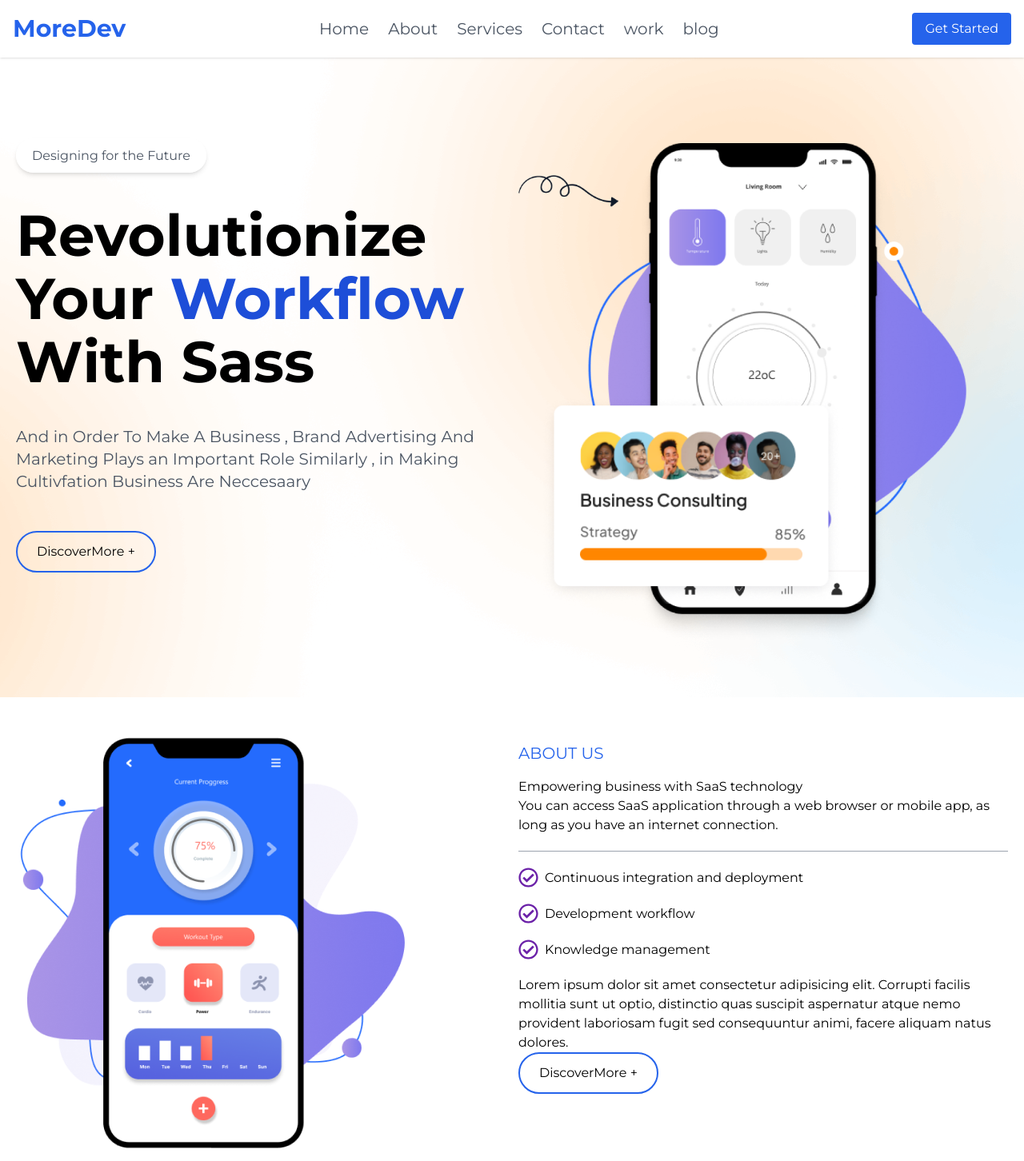
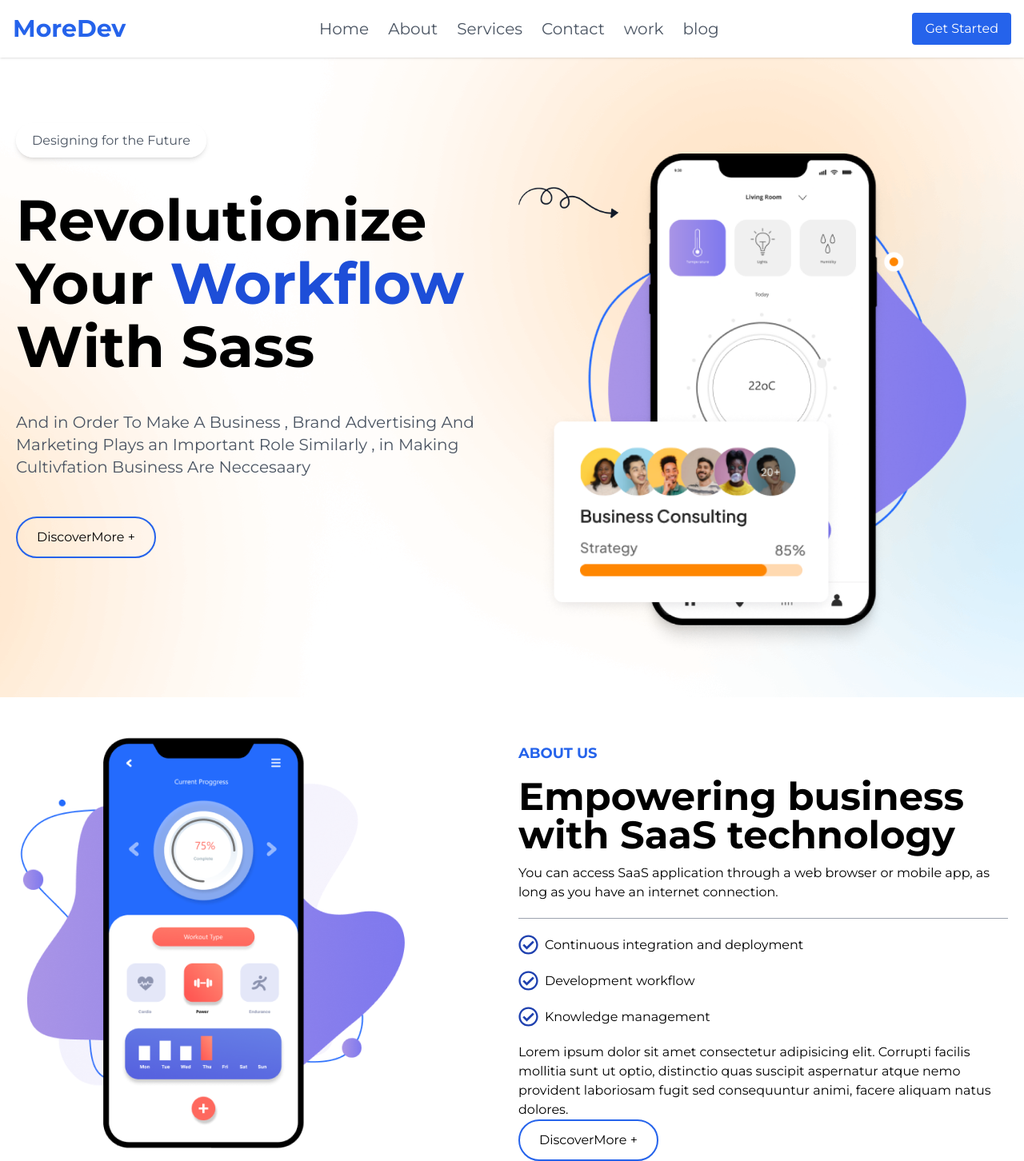
Before and after one commit to ajaypoddar78890/peralexsaslandingpage, a Next.js app: page / in a window 1280 px wide. Shown: the whole page at 80% size. Built offline with nearby package versions, Linux system fonts and the light colour scheme.

Commit message:
fixing the empowringsection

```diff
--- a/src/app/sections/Empowring.jsx
+++ b/src/app/sections/Empowring.jsx
@@ -8,9 +8,9 @@ const Empowring = () => {
           <img src="/asset 7.png" alt="hello world" />
         </div>
         <div className="contentsection font-medium  ">
-          <h1 className="text-blue-600 text-xl my-[1rem]">ABOUT US</h1>
-          <h2>Empowering business with SaaS technology</h2>
-          <p>
+          <h1 className="text-blue-600 text-lg  lg:font-bold my-[1rem]">ABOUT US</h1>
+          <h2 className="text-4xl font-semibold mb-3 md:text-5xl  ">Empowering business with SaaS technology</h2>
+          <p className="text-base">
             You can access SaaS application through a web browser or mobile app,
             as long as you have an internet connection.
           </p>
@@ -18,26 +18,26 @@ const Empowring = () => {
             <div className="flex items-center space-x-2 my-5 ">
               {" "}
               {/* Flex container with spacing */}
-              <FaRegCheckCircle size={25} className="text-purple-800" />{" "}
+              <FaRegCheckCircle size={25} className="text-blue-800" />{" "}
               {/* Icon with some custom styles */}
               <span className="  ">Continuous integration and deployment</span>
             </div>
             <div className="flex items-center space-x-2  mb-2 my-5">
               {" "}
               {/* Flex container with spacing */}
-              <FaRegCheckCircle size={25} className="text-purple-800" />{" "}
+              <FaRegCheckCircle size={25} className="text-blue-800" />{" "}
               {/* Icon with some custom styles */}
               <span className=" ">Development workflow</span>
             </div>
             <div className="flex items-center space-x-2  mb-2 my-5">
               {" "}
               {/* Flex container with spacing */}
-              <FaRegCheckCircle size={25} className="text-purple-800" />{" "}
+              <FaRegCheckCircle size={25} className="text-blue-800" />{" "}
               {/* Icon with some custom styles */}
               <span className=" ">Knowledge management</span>
             </div>
           </div>
-          <p>
+          <p className="">
             Lorem ipsum dolor sit amet consectetur adipisicing elit. Corrupti
             facilis mollitia sunt ut optio, distinctio quas suscipit aspernatur
             atque nemo provident laboriosam fugit sed consequuntur animi, facere
--- a/src/app/sections/Hero.jsx
+++ b/src/app/sections/Hero.jsx
@@ -6,8 +6,8 @@ const Hero = () => {
   return (
     <div className="Hero-section container-fluid h-full w-full">
       <div className="container mx-auto px-5  ">
-        <div className="hero-content  h-screen grid  lg:grid-cols-2 gap-4  place-content-center justify-center lg:pt-10 ">
-          <div className=" rounded-lg mt-8   ">
+        <div className="hero-content  h-screen grid   pt-5 lg:grid-cols-2 gap-4   justify-center  lg:pt-[5rem] ">
+          <div className=" rounded-lg   ">
             <div className="button text-white my-3 ">
               <Link
                 href="#"
@@ -18,7 +18,7 @@ const Hero = () => {
             </div>
             <div className="contant mt-8  lg:max-w-2xl md:my-[3rem]   items-start text-left  ">
               <h1
-                className="text-3xl  leading-relaxed   font-semibold  md:text-5xl lg:text-7xl"
+                className="text-4xl  leading-relaxed   font-semibold  md:text-5xl lg:text-7xl"
                 style={{ lineHeight: "1.1" }}
               >
                 Revolutionize Your{" "}
```
